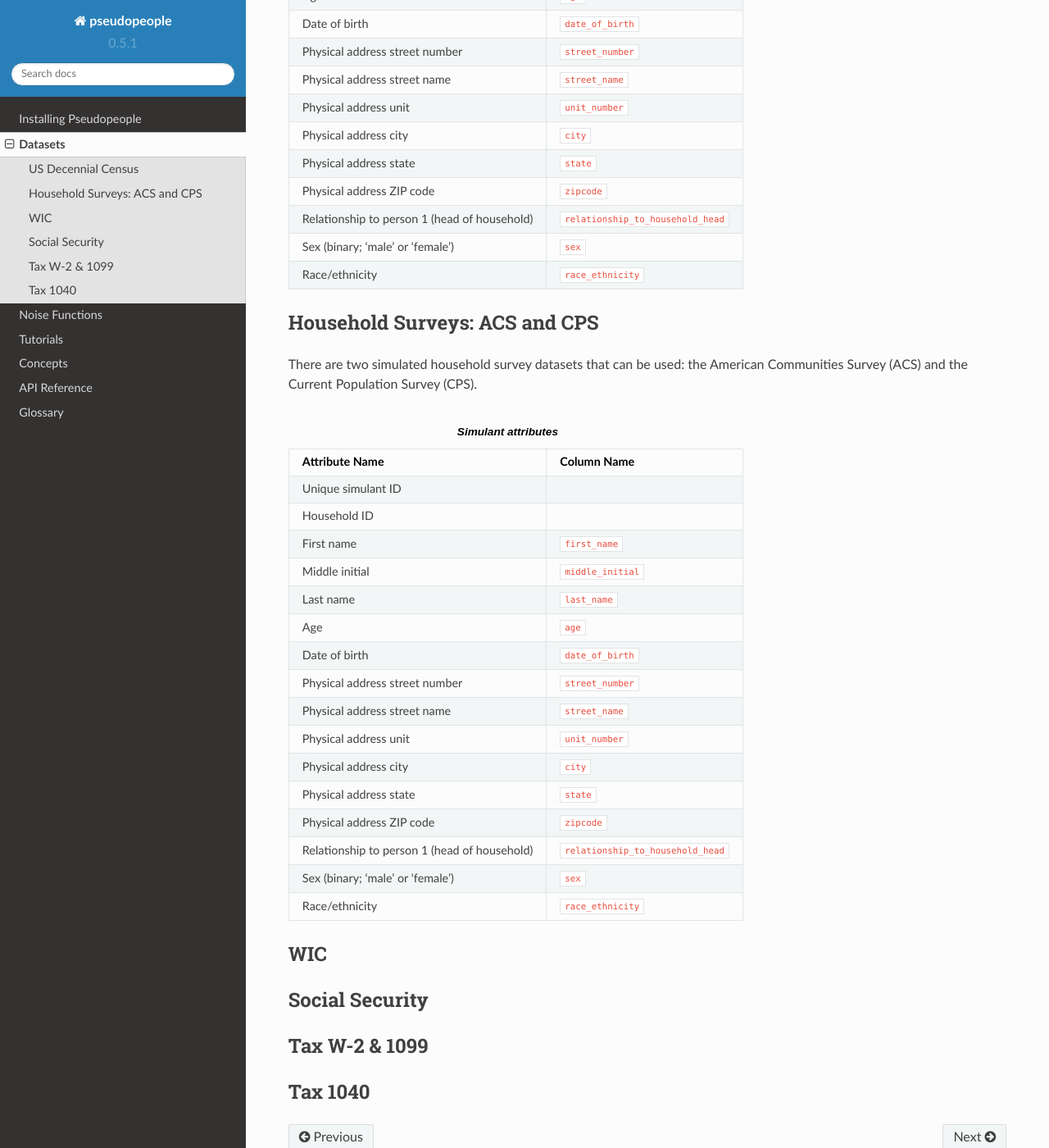
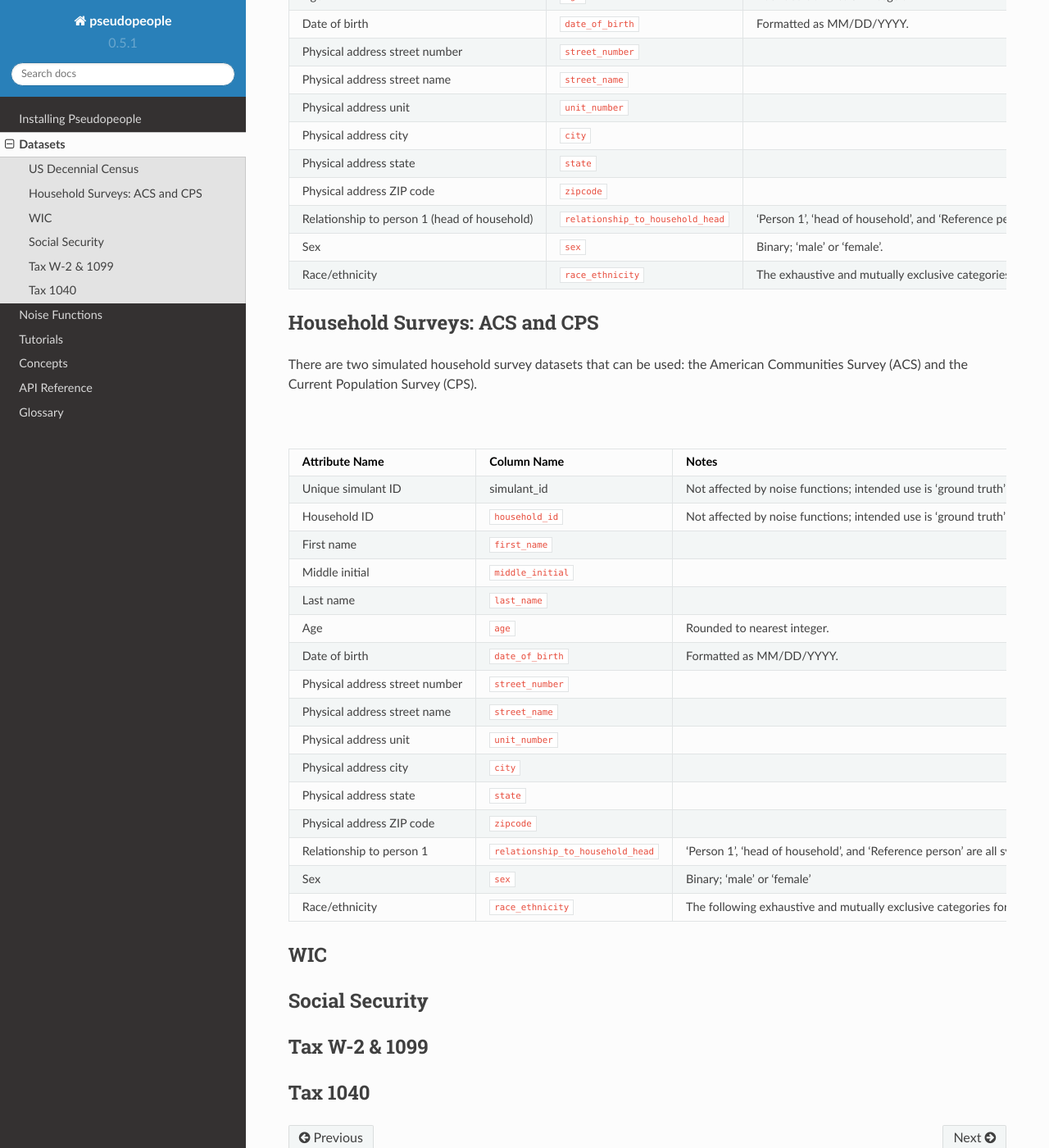
Before and after one commit to ihmeuw/pseudopeople, a Sphinx documentation site: the page built from docs/source/datasets/index.rst, in a window 1280 px wide and 1400 px high, scrolled down 1460 px. Shown: the whole window at 82% size. Built offline with Sphinx 7.4.7 and the Read the Docs theme 2.0.0, drawn with Linux system fonts in a browser that asks for light colours; some of the changed text lies outside the part shown.

Commit message:
Add 'Notes' column to dataset documentation tables  (#88)
* adding census dataset description and outline

* add household survey dataset descriptions

* edit household survey description

* Update docs/source/datasets/index.rst

Co-authored-by: Abraham Flaxman <abie@alum.mit.edu>

* Update docs/source/datasets/index.rst

Co-authored-by: Nathaniel Blair-Stahn <ndbs@uw.edu>

* Update docs/source/datasets/index.rst

Co-authored-by: Zeb Burke-Conte <zmbc@users.noreply.github.com>

---------

Co-authored-by: Alix Pletcher <pletale@ihme.washington.edu>
Co-authored-by: Abraham Flaxman <abie@alum.mit.edu>
Co-authored-by: Nathaniel Blair-Stahn <ndbs@uw.edu>
Co-authored-by: Zeb Burke-Conte <zmbc@users.noreply.github.com>

```diff
--- a/docs/source/datasets/index.rst
+++ b/docs/source/datasets/index.rst
@@ -43,79 +43,122 @@ The following simulant attributes are included in this dataset:
 
    * - Attribute Name
      - Column Name
+     - Notes
    * - Unique simulant ID
      - :code:`simulant_id`
+     - Not affected by noise functions; intended use is 'ground truth' for PRL tracking.
    * - First name
      - :code:`first_name`
+     -
    * - Middle initial
      - :code:`middle_initial`
+     -
    * - Last name
      - :code:`last_name`
+     -
    * - Age
      - :code:`age`
+     - Rounded down to an integer.
    * - Date of birth
      - :code:`date_of_birth`
+     - Formatted as MM/DD/YYYY.
    * - Physical address street number
      - :code:`street_number`
+     -
    * - Physical address street name
      - :code:`street_name`
+     -
    * - Physical address unit
      - :code:`unit_number`
+     -
    * - Physical address city
      - :code:`city`
+     -
    * - Physical address state
      - :code:`state`
+     -
    * - Physical address ZIP code
      - :code:`zipcode`
+     -
    * - Relationship to person 1 (head of household)
      - :code:`relationship_to_household_head`
-   * - Sex (binary; 'male' or 'female')
+     - 'Person 1', 'head of household', and 'Reference person' are all synonymous in this context. Possible values for this indicator include:
+       Reference person; Biological child; Adopted child; Stepchild; Sibling; Parent; Grandchild; Parent-in-law; Child-in-law; Other relative;
+       Roommate; Foster child; and Other nonrelative.
+   * - Sex
      - :code:`sex`
+     - Binary; 'male' or 'female'.
    * - Race/ethnicity
      - :code:`race_ethnicity`
+     - The exhaustive and mutually exclusive categories for the single composite 'race/ethnicity' indicator are as follows:
+       White; Black; Latino; American Indian and Alaskan Native (AIAN); Asian; Native Hawaiian and Other Pacific Islander (NHOPI); and
+       Multiracial or Some Other Race.
 
 Household Surveys: ACS and CPS
 ------------------------------
 There are two simulated household survey datasets that can be used: the American
 Communities Survey (ACS) and the Current Population Survey (CPS).
 
+
 .. list-table:: **Simulant attributes**
    :header-rows: 1
 
    * - Attribute Name
      - Column Name
+     - Notes
    * - Unique simulant ID
-     -
+     - simulant_id
+     - Not affected by noise functions; intended use is 'ground truth' for PRL tracking.
    * - Household ID
-     -
+     - :code:`household_id`
+     - Not affected by noise functions; intended use is 'ground truth' for PRL tracking.
    * - First name
      - :code:`first_name`
+     -
    * - Middle initial
      - :code:`middle_initial`
+     -
    * - Last name
      - :code:`last_name`
+     -
    * - Age
      - :code:`age`
+     - Rounded to nearest integer.
    * - Date of birth
      - :code:`date_of_birth`
+     - Formatted as MM/DD/YYYY.
    * - Physical address street number
      - :code:`street_number`
+     -
    * - Physical address street name
      - :code:`street_name`
+     -
    * - Physical address unit
      - :code:`unit_number`
+     -
    * - Physical address city
      - :code:`city`
+     -
    * - Physical address state
      - :code:`state`
+     -
    * - Physical address ZIP code
      - :code:`zipcode`
-   * - Relationship to person 1 (head of household)
+     -
+   * - Relationship to person 1
      - :code:`relationship_to_household_head`
-   * - Sex (binary; 'male' or 'female')
+     - 'Person 1', 'head of household', and 'Reference person' are all synonymous in this context. Possible values for this indicator include:
+       Reference person; Biological child; Adopted child; Stepchild; Sibling; Parent; Grandchild; Parent-in-law; Child-in-law; Other relative;
+       Roommate; Foster child; and Other nonrelative.
+   * - Sex
      - :code:`sex`
+     - Binary; 'male' or 'female'
    * - Race/ethnicity
      - :code:`race_ethnicity`
+     - The following exhaustive and mutually exclusive categories for the single composite 'race/ethnicity' indicator are as follows:
+       White; Black; Latino; American Indian and Alaskan Native (AIAN); Asian; Native Hawaiian and Other Pacific Islander (NHOPI); and
+       Multiracial or Some Other Race.
+
 
 WIC
 ---
```
